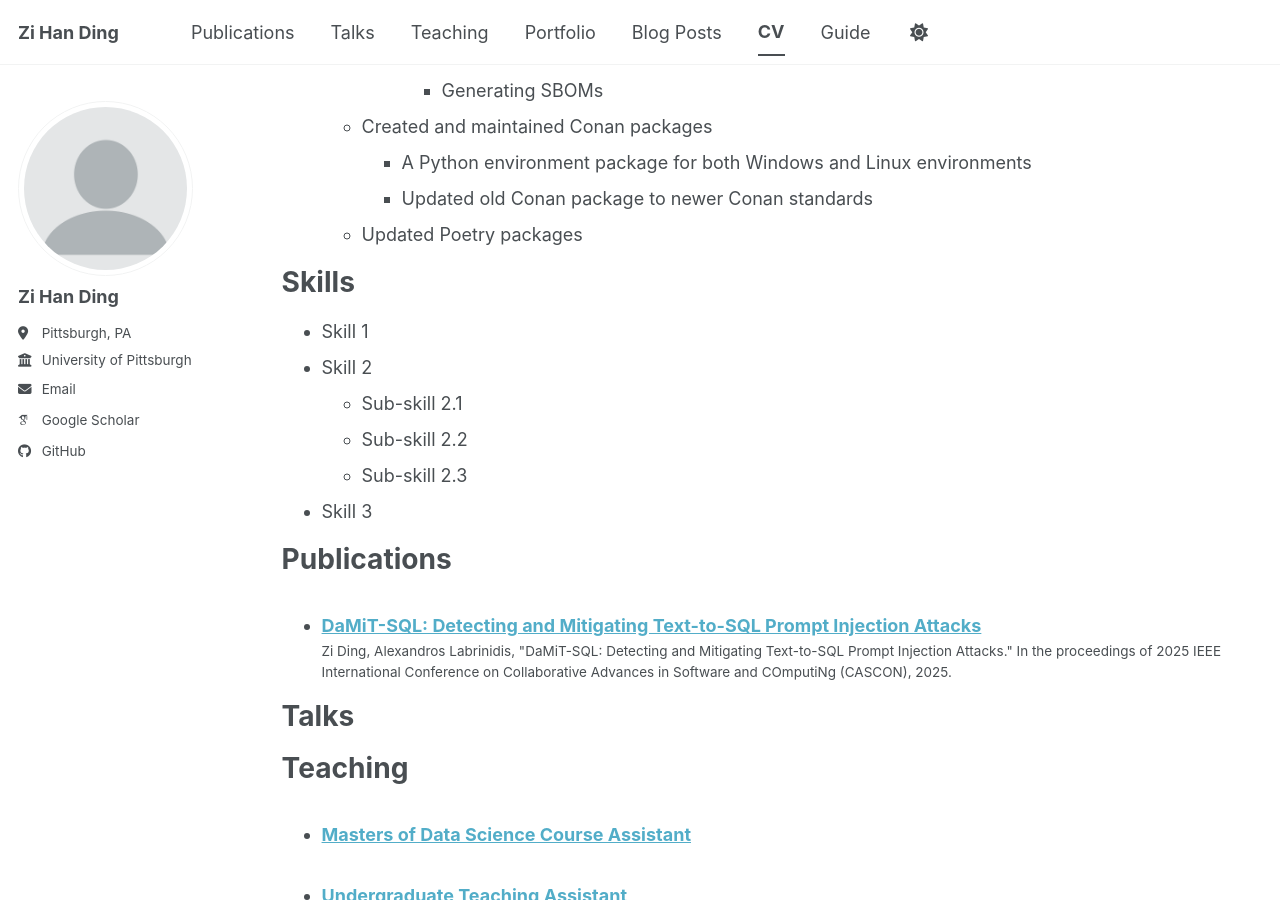
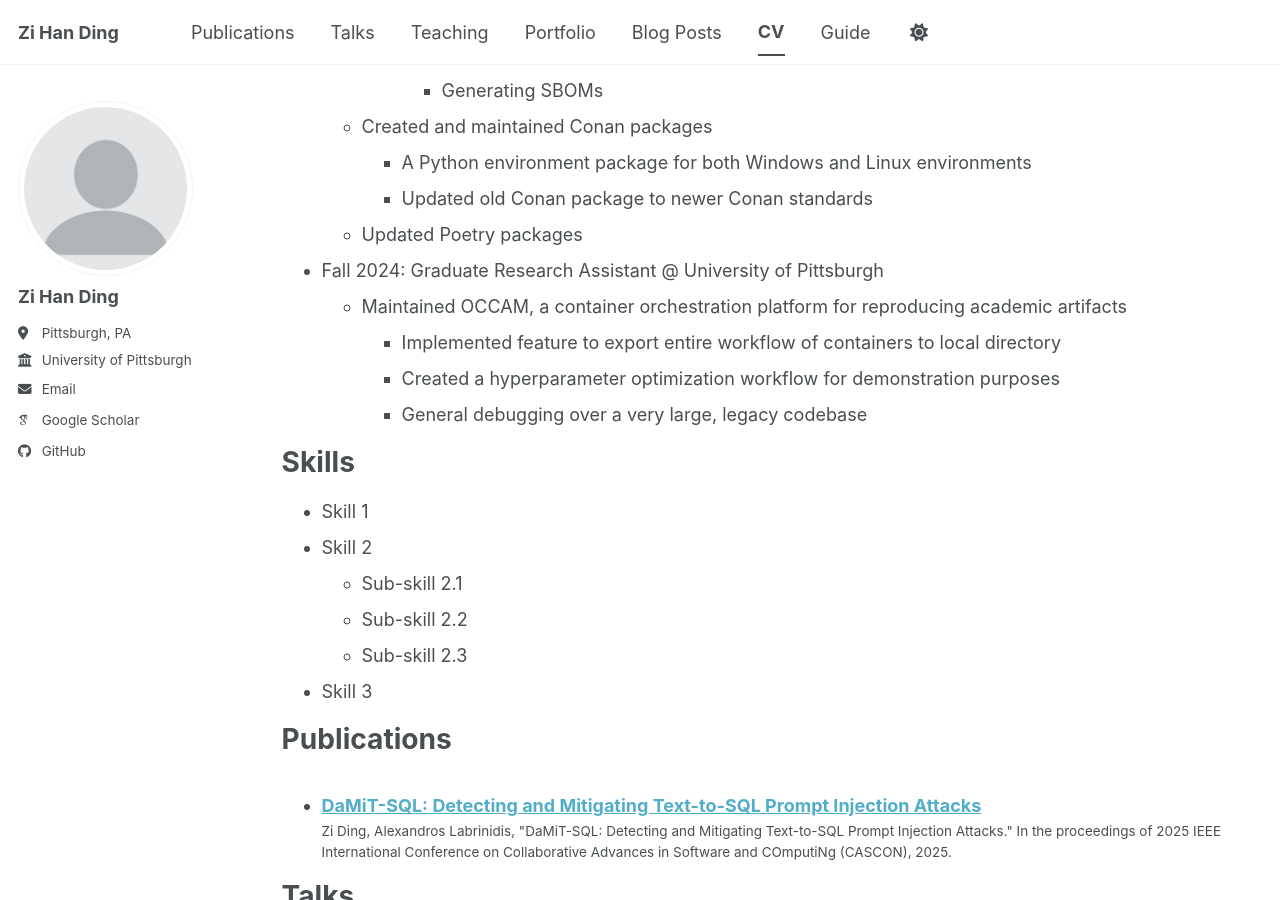
Before and after one commit to ziHanDing579/ziHanDing579.github.io, a Jekyll site: the page built from _pages/cv.md, in a window 1280 px wide and 900 px high, scrolled down 431 px. Built offline with Jekyll 4.4.1, drawn with Linux system fonts in a browser that asks for light colours; some web fonts are replaced; a script bundle is joined from its source files by our own code; library files that are not in the unit come from our copies.

Commit message:
added occam to cv

```diff
--- a/_pages/cv.md
+++ b/_pages/cv.md
@@ -27,6 +27,12 @@ Work experience
     * Updated old Conan package to newer Conan standards
   * Updated Poetry packages
 
+* Fall 2024: Graduate Research Assistant @ University of Pittsburgh
+  * Maintained OCCAM, a container orchestration platform for reproducing academic artifacts
+    * Implemented feature to export entire workflow of containers to local directory
+    * Created a hyperparameter optimization workflow for demonstration purposes
+    * General debugging over a very large, legacy codebase
+
 Skills
 ======
 * Skill 1
```
Also changed, not shown: _portfolio/portfolio-1.md (deleted, +0 -7 lines), _portfolio/portfolio-2.html (deleted, +0 -7 lines).
